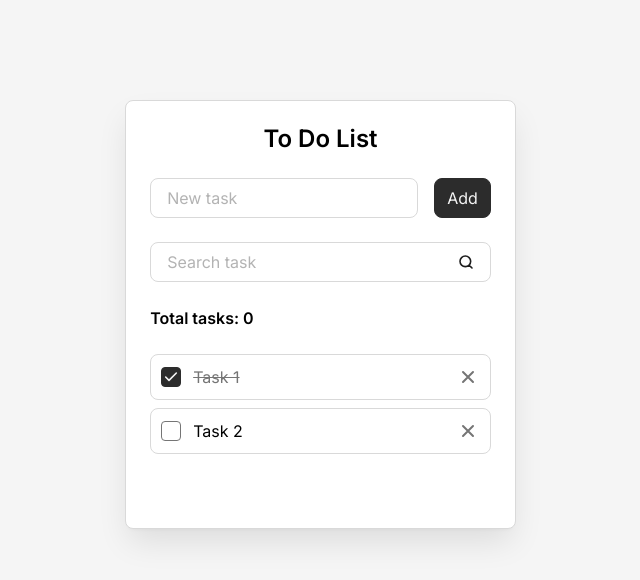
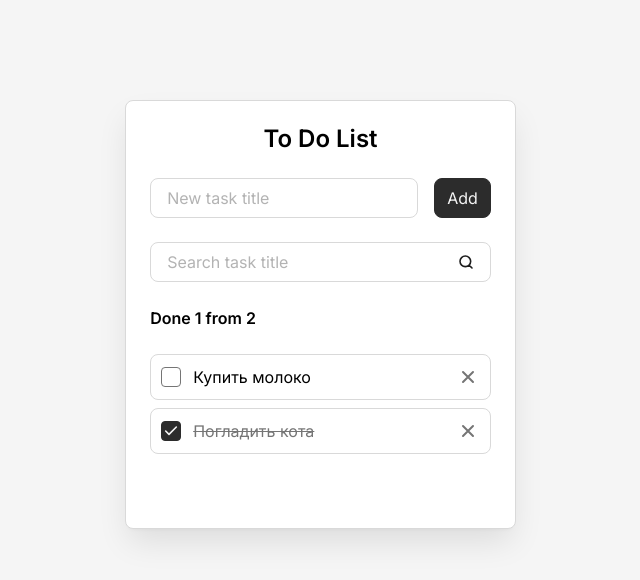
Before and after one commit to ElenaShabaeva/todo-react, a React (Vite) app: page / in a window 1280 px wide. Shown: the top 580 px of the page, without its empty margins (312-952 px from the left). Built offline with nearby package versions, Linux system fonts and the light colour scheme.

Commit message:
добавлены props компонентам

```diff
--- a/src/components/AddTaskForm.jsx
+++ b/src/components/AddTaskForm.jsx
@@ -4,8 +4,12 @@ import Field from "./Field";
 const AddTaskForm = () => {
   return (
     <form className="todo__form">
-      <Field />
-      <Button />
+      <Field
+        className="todo__field"
+        label="New task title"
+        id="new-task"
+      />
+      <Button type='submit'>Add</Button>
     </form>
   );
 };
--- a/src/components/Button.jsx
+++ b/src/components/Button.jsx
@@ -1,7 +1,13 @@
-const Button = () => {
+const Button = (props) => {
+  const {
+    className = "",
+    type = "button",
+    children
+  } = props;
+
   return (
-    <button className="button" type="submit">
-      Add
+    <button className={`button ${className}`} type={type}>
+      {children}
     </button>
   );
 };
--- a/src/components/Field.jsx
+++ b/src/components/Field.jsx
@@ -1,14 +1,22 @@
-const Field = () => {
+const Field = (props) => {
+  const {
+    className = "",
+    id,
+    label,
+    type = "text"
+  } = props;
+
   return (
-    <div className="todo__field field">
-      <label className="field__label" htmlFor="new-task">
-        New task
+    <div className={`field ${className}`}>
+      <label className="field__label" htmlFor={id}>
+        {label}
       </label>
       <input
         className="field__input"
-        id="new-task"
+        id={id}
         placeholder=" "
         autoComplete="off"
+        type={type}
       />
     </div>
   );
--- a/src/components/SearchTaskForm.jsx
+++ b/src/components/SearchTaskForm.jsx
@@ -1,18 +1,14 @@
+import Field from "./Field";
+
 const SearchTaskForm = () => {
   return (
     <form className="todo__form">
-      <div className="todo__field field">
-        <label className="field__label" htmlFor="search-task">
-          Search task
-        </label>
-        <input
-          className="field__input"
-          id="search-task"
-          placeholder=" "
-          autoComplete="off"
-          type="search"
-        />
-      </div>
+      <Field
+        className="todo__field"
+        label="Search task title"
+        id="search-task"
+        type="search"
+      />
     </form>
   );
 };
--- a/src/components/Todo.jsx
+++ b/src/components/Todo.jsx
@@ -4,13 +4,29 @@ import TodoInfo from "./TodoInfo";
 import TodoList from "./TodoList";
 
 const Todo = () => {
+  const tasks = [
+    {
+      id: 'task-1',
+      title: 'Купить молоко',
+      isDone: false,
+    },
+    {
+      id: 'task-2',
+      title: 'Погладить кота',
+      isDone: true,
+    },
+  ]
+
   return (
     <div className="todo">
       <h1 className="todo__title">To Do List</h1>
       <AddTaskForm />
       <SearchTaskForm />
-      <TodoInfo />
-      <TodoList />
+      <TodoInfo
+        total={tasks.length}
+        done={tasks.filter(({isDone}) => isDone).length}
+      />
+      <TodoList tasks={tasks}/>
     </div>
   );
 };
--- a/src/components/TodoInfo.jsx
+++ b/src/components/TodoInfo.jsx
@@ -1,12 +1,18 @@
-const TodoInfo = () => {
+const TodoInfo = (props) => {
+  const { total, done } = props;
+
+  const hasTasks = total > 0;
+
   return (
     <div className="todo__info">
       <div className="todo__total-tasks">
-        Total tasks: <span>0</span>
+        Done {done} from {total}
       </div>
-      <button className="todo__delete-all-button" type="button">
-        Delete all
-      </button>
+      {hasTasks && (
+        <button className="todo__delete-all-button" type="button">
+          Delete all
+        </button>
+      )}
     </div>
   );
 };
--- a/src/components/TodoItem.jsx
+++ b/src/components/TodoItem.jsx
@@ -1,14 +1,22 @@
-const TodoItem = () => {
+const TodoItem = (props) => {
+  const {
+    className = "",
+    id,
+    title,
+    isDone
+  } = props;
+
   return (
-    <li className="todo__item todo-item">
+    <li className={`todo-item ${className}`}>
       <input
         className="todo-item__checkbox"
-        id="task-1"
+        id={id}
         type="checkbox"
-        checked
+        checked={isDone}
+        readOnly
       />
-      <label className="todo-item__label" htmlFor="task-1">
-        Task 1
+      <label className="todo-item__label" htmlFor={id}>
+        {title}
       </label>
       <button
         className="todo-item__delete-button"
--- a/src/components/TodoList.jsx
+++ b/src/components/TodoList.jsx
@@ -1,6 +1,10 @@
 import TodoItem from "./TodoItem";
 
-const TodoList = () => {
+const TodoList = (props) => {
+  const {
+    tasks = [],
+  } = props
+
   const hasTasks = true;
 
   if (!hasTasks) {
@@ -9,34 +13,15 @@ const TodoList = () => {
 
   return (
     <ul className="todo__list">
-      <TodoItem />
-      <li className="todo__item todo-item">
-        <input className="todo-item__checkbox" id="task-2" type="checkbox" />
-        <label className="todo-item__label" htmlFor="task-2">
-          Task 2
-        </label>
-        <button
-          className="todo-item__delete-button"
-          aria-label="Delete"
-          title="Delete"
-        >
-          <svg
-            width="20"
-            height="20"
-            viewBox="0 0 20 20"
-            fill="none"
-            xmlns="http://www.w3.org/2000/svg"
-          >
-            <path
-              d="M15 5L5 15M5 5L15 15"
-              stroke="#757575"
-              strokeWidth="2"
-              strokeLinecap="round"
-              strokeLinejoin="round"
-            />
-          </svg>
-        </button>
-      </li>
+      {tasks.map((task) => (
+        <TodoItem
+          className='todo__item'
+          key={task.id}
+          id={task.id}
+          title={task.title}
+          isDone={task.isDone}
+        />
+      ))}
     </ul>
   );
 };
```
